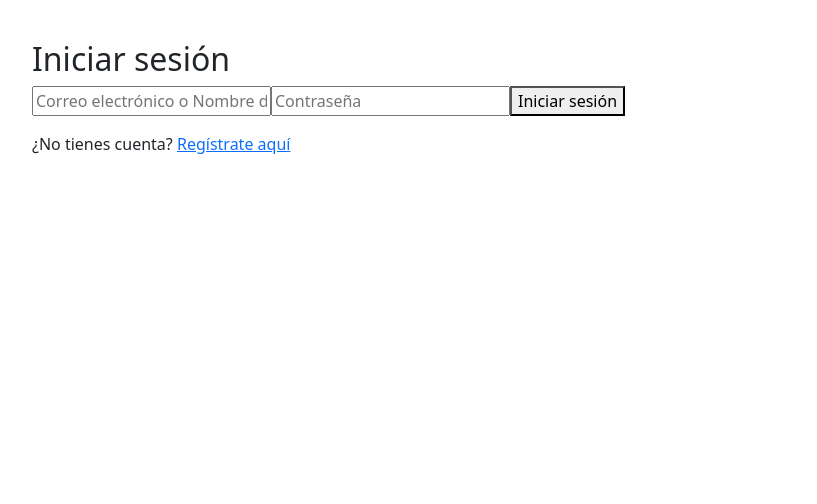
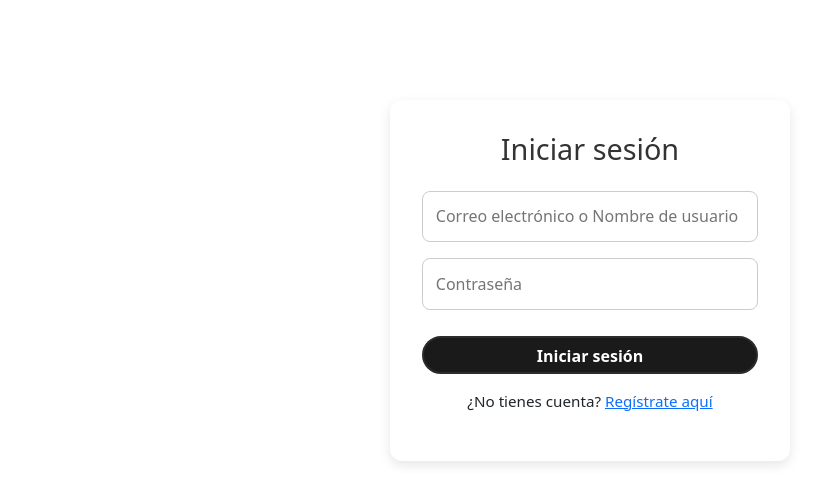
Before and after one commit to juliriton/lexigram, a React (Create React App) app in the folder frontend/: page /login in a window 1280 px wide. Shown: the top 504 px of the page, without its empty margins (50-867 px from the left). Built offline with nearby package versions, Linux system fonts and the light colour scheme.

Commit message:
Added login page style

```diff
--- /dev/null
+++ b/frontend/src/pages/LoginPage.css
@@ -0,0 +1,93 @@
+.login-container {
+    max-width: 400px;
+    margin: 80px auto;
+    padding: 2rem;
+    background-color: #ffffff;
+    box-shadow: 0 4px 12px rgba(0, 0, 0, 0.1);
+    border-radius: 12px;
+    text-align: center;
+}
+
+.login-container h2 {
+    margin-bottom: 1.5rem;
+    font-size: 1.8rem;
+    color: #333;
+}
+
+.login-container form {
+    display: flex;
+    flex-direction: column;
+}
+
+.login-container input {
+    padding: 0.8rem;
+    margin-bottom: 1rem;
+    border: 1px solid #ccc;
+    border-radius: 8px;
+    font-size: 1rem;
+}
+
+.login-container .boton-elegante {
+    border: 2px solid #2c2c2c;
+    background-color: #1a1a1a;
+    color: #ffffff;
+    font-size: 1rem;
+    cursor: pointer;
+    border-radius: 20px;
+    transition: all 0.4s ease;
+    outline: none;
+    position: relative;
+    overflow: hidden;
+    font-weight: bold;
+    margin-top: 10px;
+    width: 100%;
+    height: calc(1.5em + 0.75rem + 2px);
+    padding: 0.375rem 0.75rem;
+}
+
+.boton-elegante::after {
+    content: "";
+    position: absolute;
+    top: 0;
+    left: 0;
+    width: 100%;
+    height: 100%;
+    background: radial-gradient(
+            circle,
+            rgba(255, 255, 255, 0.25) 0%,
+            rgba(255, 255, 255, 0) 70%
+    );
+    transform: scale(0);
+    transition: transform 0.5s ease;
+}
+
+.boton-elegante:hover::after {
+    transform: scale(4);
+}
+
+.boton-elegante:hover {
+    border-color: #666666;
+    background: #292929;
+}
+
+.login-container p {
+    margin-top: 1rem;
+    font-size: 0.95rem;
+}
+
+/* Responsive design */
+@media (max-width: 500px) {
+    .login-container {
+        margin: 40px 20px;
+        padding: 1.5rem;
+    }
+
+    .login-container h2 {
+        font-size: 1.5rem;
+    }
+
+    .login-container input,
+    .login-container button {
+        font-size: 0.95rem;
+    }
+}
--- a/frontend/src/pages/LoginPage.js
+++ b/frontend/src/pages/LoginPage.js
@@ -1,9 +1,12 @@
 import React, { useState } from 'react';
 import { useNavigate, Link } from 'react-router-dom';
+import './LoginPage.css';
+
 
 const LoginPage = ({ setUser }) => {  // Accept setUser as a prop
     const [credential, setCredential] = useState(''); // Credential for username or email
     const [password, setPassword] = useState('');
+    const [errorMessage, setErrorMessage] = useState(''); // Mensaje de error
     const navigate = useNavigate();
 
     const handleLogin = async (e) => {
@@ -28,32 +31,42 @@ const LoginPage = ({ setUser }) => {  // Accept setUser as a prop
             setUser(data);  // Actualizar el estado de usuario
             navigate('/');  // Redirigir a la página principal después del login exitoso
         } catch (err) {
-            alert(err.message);  // Mostrar mensaje de error si falla el login
+            setErrorMessage('Usuario o contraseña incorrectos. Intenta de nuevo.');
+            // Mostrar mensaje de error si falla el login
         }
     };
 
     return (
-        <div className="container">
+        <div className="login-container">
             <h2>Iniciar sesión</h2>
             <form onSubmit={handleLogin}>
-                {/* This input now accepts either username or email */}
                 <input
-                    type="text"  // Change type to text, so it can accept both email or username
+                    type="text"
                     placeholder="Correo electrónico o Nombre de usuario"
                     value={credential}
-                    onChange={(e) => setCredential(e.target.value)}
+                    onChange={(e) => {
+                        setCredential(e.target.value);
+                        setErrorMessage('');
+                    }}
                     required
                 />
                 <input
                     type="password"
                     placeholder="Contraseña"
                     value={password}
-                    onChange={(e) => setPassword(e.target.value)}
+                    onChange={(e) => {
+                        setPassword(e.target.value);
+                        setErrorMessage('');
+                    }}
                     required
                 />
-                <button type="submit">Iniciar sesión</button>
+                {errorMessage && (
+                    <div className="alert alert-danger" role="alert">
+                        {errorMessage}
+                    </div>
+                )}
+                <button type="submit" class={"boton-elegante"}>Iniciar sesión</button>
             </form>
-
             <p className="mt-3">
                 ¿No tienes cuenta? <Link to="/signup">Regístrate aquí</Link>
             </p>
--- a/frontend/src/pages/SignUpPage.js
+++ b/frontend/src/pages/SignUpPage.js
@@ -1,5 +1,6 @@
 import React, { useState } from 'react';
 import { useNavigate, Link } from 'react-router-dom';
+import './LoginPage.css';
 
 const SignUpPage = () => {
     const [email, setEmail] = useState('');
@@ -28,13 +29,13 @@ const SignUpPage = () => {
     };
 
     return (
-        <div className="container">
+        <div className="login-container">
             <h2>Crear cuenta</h2>
             <form onSubmit={handleSignUp}>
                 <input type="email" placeholder="Email" value={email} onChange={(e) => setEmail(e.target.value)} required />
                 <input type="text" placeholder="Username" value={username} onChange={(e) => setUsername(e.target.value)} required />
                 <input type="password" placeholder="Password" value={password} onChange={(e) => setPassword(e.target.value)} required />
-                <button type="submit">Sign-Up</button>
+                <button type="submit" class={"boton-elegante"}>Sign-Up</button>
             </form>
 
             <p className="mt-3">
```
